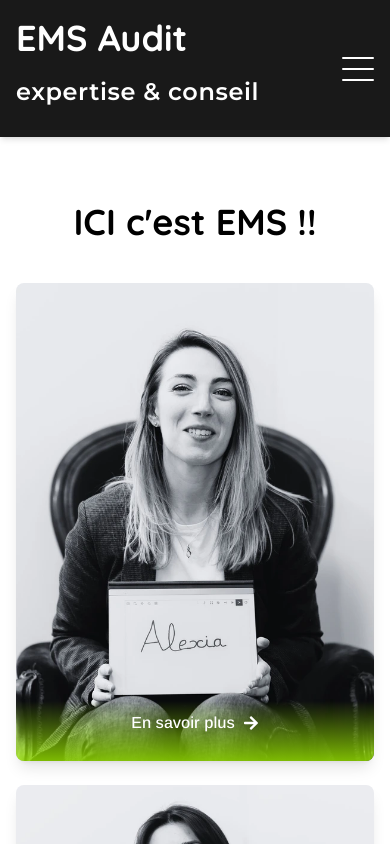
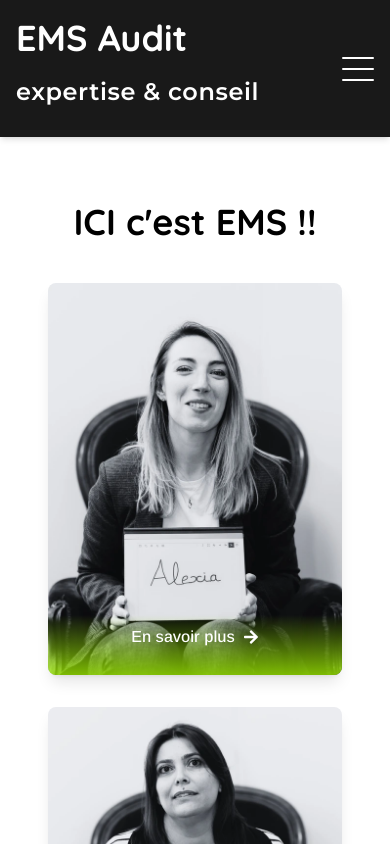
Before and after one commit to BenjiBelfort/ems-dev, a Next.js app: page /equipe in a window 390 px wide. Shown: the top 844 px of the page. Built offline with nearby package versions, Linux system fonts and the light colour scheme.

Commit message:
ajustement cards mobile

```diff
--- a/app/equipe/page.tsx
+++ b/app/equipe/page.tsx
@@ -2,7 +2,7 @@ import CollabGrid from "@/components/ui/CollabGrid";
 
 export default function EquipePage() {
   return (
-    <section className="max-w-5xl mx-auto px-4 pt-50">
+    <section className="max-w-5xl mx-auto px-12 sm:px-4 pt-50">
       <div className="text-center mb-10">
         <h1 className="text-3xl font-bold mb-4">ICI c&apos;est EMS !!</h1>
       </div>
--- a/components/ui/CollabCard.tsx
+++ b/components/ui/CollabCard.tsx
@@ -114,7 +114,7 @@ export default function CollabCard({
 
         {/* BACK */}
         <div
-          className={`absolute w-full h-full backface-hidden rotate-y-180 bg-slate-900 rounded-lg p-6 text-white flex flex-col justify-center items-center
+          className={`absolute w-full h-full backface-hidden rotate-y-180 bg-slate-900 rounded-lg p-4 sm:p-6 text-white flex flex-col justify-center items-center
             transition-shadow duration-300 ease-in-out
             ${applyShadow ? "shadow-[0px_4px_4px_0px_rgba(0,0,0,0.5)]" : "shadow-lg"}`}
         >
@@ -130,13 +130,13 @@ export default function CollabCard({
           {/* Overlay texte structuré en 3 blocs */}
           <div className="relative z-10 flex flex-col justify-between items-center w-full h-full">
             {/* Bloc 1 : Prénom + signature */}
-            <div className="flex flex-col items-center w-full min-h-20">
-              <h3 className="text-2xl font-bold mb-1">{prenom}</h3>
-              {signature && <p className="italic text-center text-base leading-tight">{signature}</p>}
+            <div className="flex flex-col items-center w-full min-h-16">
+              <h3 className="text-xl sm:text-2xl font-bold mb-1">{prenom}</h3>
+              {signature && <p className="italic text-center text-sm sm:text-base leading-tight">{signature}</p>}
             </div>
             {/* Bloc 2 : Infos */}
             <div className="flex-1 w-full flex flex-col items-center justify-start mt-1">
-              <ul className="text-base mb-2 w-full max-w-xs mx-auto leading-relaxed">
+              <ul className="text-sm sm:text-base w-full max-w-xs mx-auto leading-relaxed">
                 {alias && <li><b>Alias :</b> {alias}</li>}
                 {dessert && <li><b>Dessert préféré :</b> {dessert}</li>}
                 {hero && <li><b>Super-héros :</b> {hero}</li>}
--- a/components/ui/CollabGrid.tsx
+++ b/components/ui/CollabGrid.tsx
@@ -23,7 +23,7 @@ export default function CollabGrid() {
 
   return (
     <div className="">
-      <div className="grid grid-cols-[repeat(auto-fit,minmax(250px,1fr))] gap-6 justify-items-center">
+      <div className="grid grid-cols-[repeat(auto-fit,minmax(250px,1fr))] gap-8 justify-items-center">
         {shuffledTeam.map((collab, index) => (
           <CollabCard
             key={collab.Id}
```
